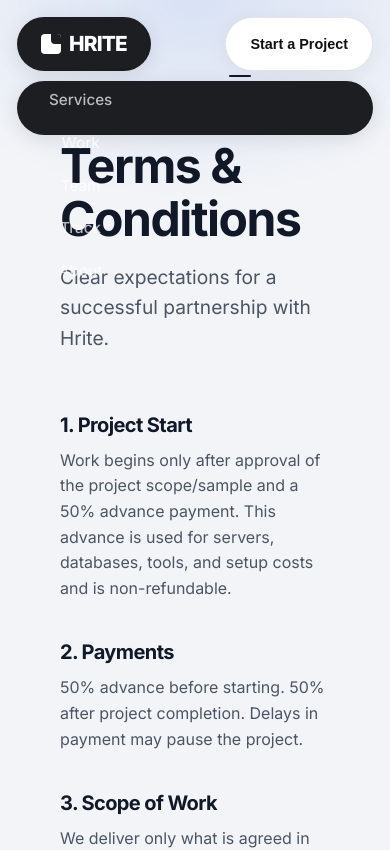
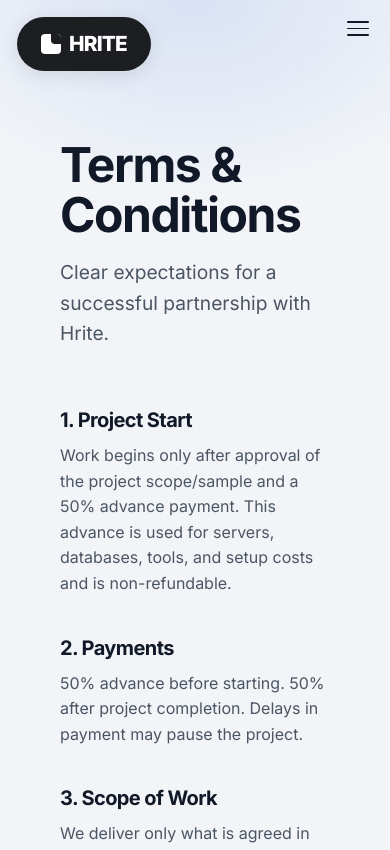
Before and after one commit to viqSTAR/hritebusiness, a React (Vite) app in the folder portfolio/: page /terms in a window 390 px wide. Shown: the top 850 px of the page. Built offline with nearby package versions, Linux system fonts and the light colour scheme.

Commit message:
style: fix mobile responsiveness for header and hero section

```diff
--- a/portfolio/src/components/Layout/Header.tsx
+++ b/portfolio/src/components/Layout/Header.tsx
@@ -53,6 +53,17 @@
                             </li>
                         )
                     )}
+                    <li className="mobile-only-cta">
+                        <button
+                            className="nav-cta-btn-mobile"
+                            onClick={() => {
+                                setOpen(false);
+                                openContactModal();
+                            }}
+                        >
+                            Start a Project
+                        </button>
+                    </li>
                 </ul>
             </nav>
 
--- a/portfolio/src/index.css
+++ b/portfolio/src/index.css
@@ -2266,33 +2266,75 @@
     display: flex;
   }
 
-  nav {
+  /* Mobile Header Override */
+  header.header-top .header-center,
+  header.header-scrolled .header-center {
     display: none;
     position: absolute;
     top: 64px;
-    left: 0;
-    right: 0;
-    background: rgba(8, 8, 8, 0.98);
-    border-bottom: 1px solid var(--border);
-    padding: 16px 20px;
-  }
-
-  nav.nav-open {
-    display: block;
-  }
-
-  nav ul {
+    left: 12px;
+    right: 12px;
+    border-radius: var(--radius-md);
+    padding: 24px 20px;
+    box-shadow: 0 20px 40px rgba(0, 0, 0, 0.2);
+    height: auto;
+    z-index: 1000;
+  }
+
+  header.header-top .header-center {
+    background: #1C1E21;
+    border: 1px solid rgba(255, 255, 255, 0.1);
+  }
+
+  header.header-scrolled .header-center {
+    background: rgba(255, 255, 255, 0.98);
+    backdrop-filter: blur(16px);
+    border: 1px solid rgba(0, 0, 0, 0.1);
+  }
+
+  header.header-top .header-center.nav-open,
+  header.header-scrolled .header-center.nav-open {
+    display: flex;
     flex-direction: column;
-    gap: 4px;
+  }
+
+  header .header-center ul {
+    flex-direction: column;
+    align-items: stretch;
+    width: 100%;
+    gap: 8px;
+  }
+
+  header .header-center a {
+    text-align: center;
+    padding: 14px;
+    font-size: 1.1rem;
+  }
+
+  .nav-cta-btn {
+    display: none !important;
+    /* hidden on mobile due to overlap */
   }
 
   .section {
     padding: 80px 20px;
   }
 
-  h1 {
-    font-size: 2.8rem;
+  h1,
+  .hero-content h1 {
+    font-size: clamp(2.5rem, 10vw, 3.8rem);
     letter-spacing: -1px;
+    line-height: 1.05;
+  }
+
+  .hero-card {
+    padding: 40px 24px;
+    border-radius: 24px;
+  }
+
+  .hero-sub {
+    font-size: 1rem;
+    margin-bottom: 32px;
   }
 
   .hero-ctas {
@@ -2930,3 +2972,33 @@
     border-bottom: none;
   }
 }
+
+/* ── Mobile Utilities ────────────────────────────────────── */
+.mobile-only-cta {
+  display: none;
+}
+
+@media (max-width: 768px) {
+  .mobile-only-cta {
+    display: block;
+    margin-top: 12px;
+  }
+
+  .nav-cta-btn-mobile {
+    width: 100%;
+    padding: 14px;
+    border-radius: var(--radius-full);
+    background: var(--accent);
+    color: #fff;
+    border: none;
+    font-weight: 600;
+    font-size: 1.05rem;
+    cursor: pointer;
+    transition: all 0.3s;
+    box-shadow: 0 4px 15px rgba(255, 92, 0, 0.2);
+  }
+
+  .nav-cta-btn-mobile:active {
+    transform: translateY(2px);
+  }
+}
```
